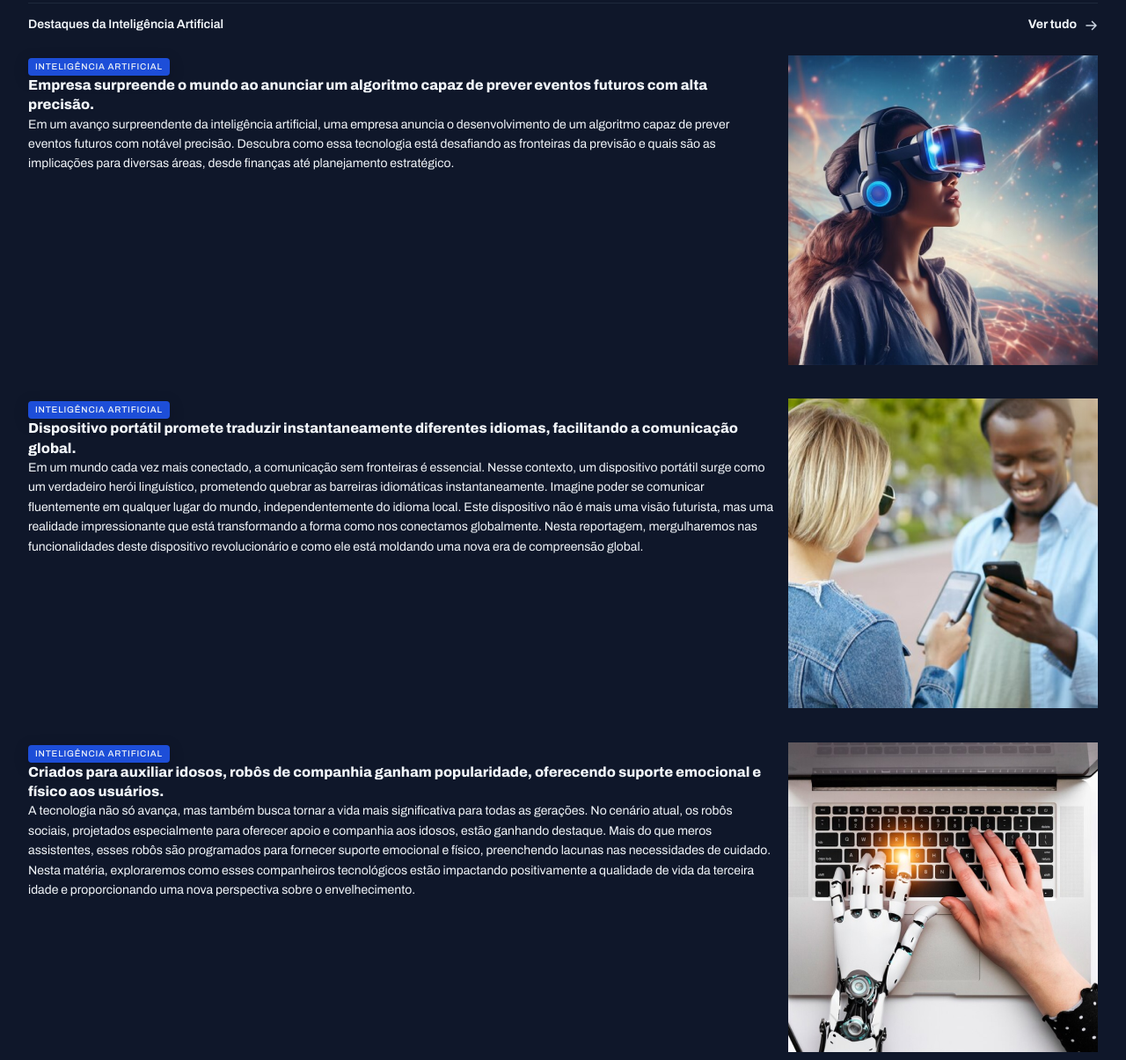
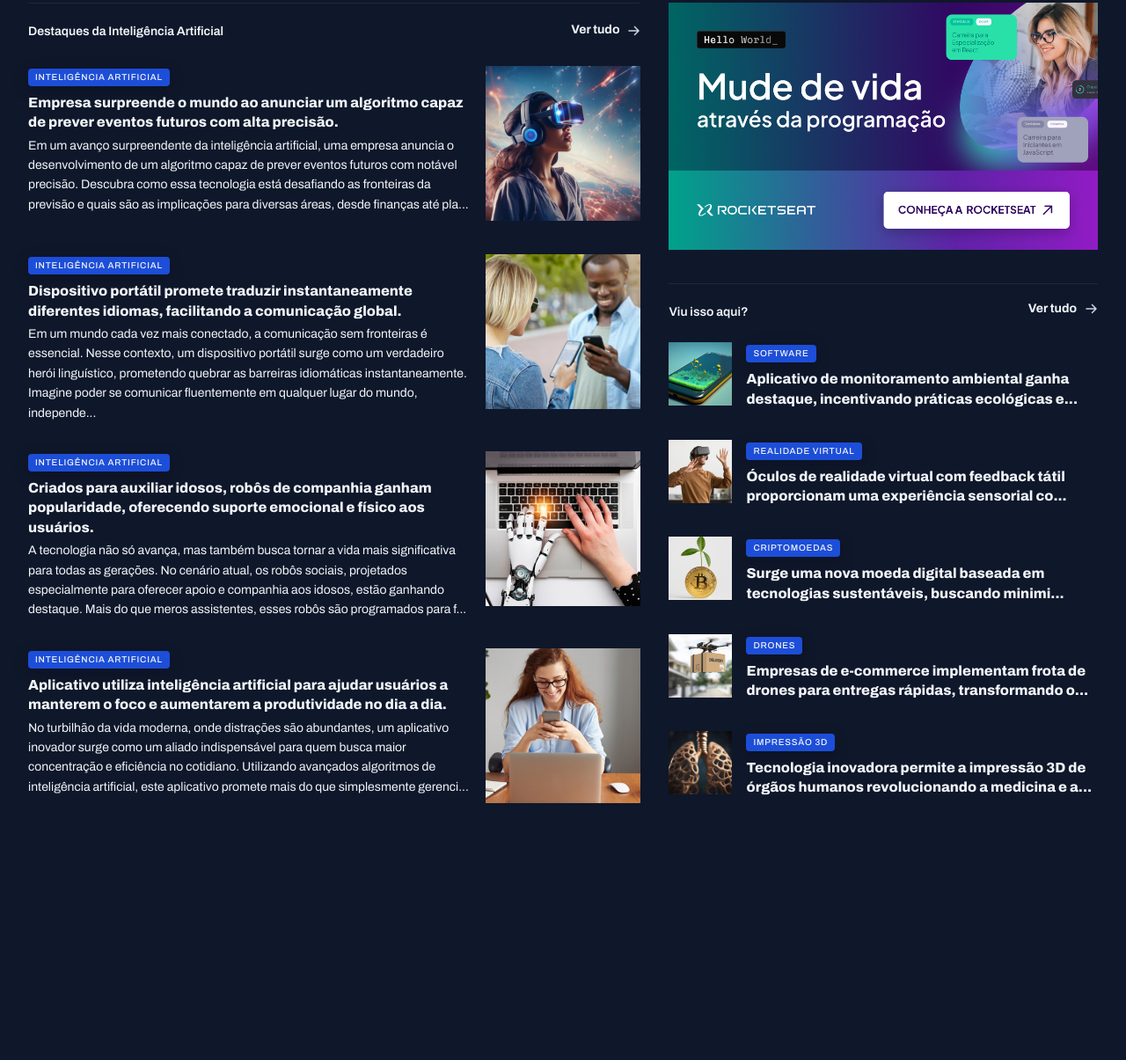
Before and after one commit to WallisonPhill/TechNews, a plain HTML site: page index.html in a window 1280 px wide. Shown: the part 1125-2330 px from the top of the page at 88% size. After the commit the page ends 2084 px from the top, so only its background shows below. Drawn offline with Linux system fonts and the light colour scheme.

Commit message:
Estilizando o Aside

```diff
--- a/index.html
+++ b/index.html
@@ -159,7 +159,7 @@
           <div>
             <span class="content-tag">Inteligência Artificial</span>
             <h3 class="text-xl">Empresa surpreende o mundo ao anunciar um algoritmo capaz de prever eventos futuros com alta precisão.</h3>
-            <p class="text-sm">Em um avanço surpreendente da inteligência artificial, uma empresa anuncia o desenvolvimento de um algoritmo capaz de prever eventos futuros com notável precisão. Descubra como essa tecnologia está desafiando as fronteiras da previsão e quais são as implicações para diversas áreas, desde finanças até planejamento estratégico.</p>
+            <p class="text-sm">Em um avanço surpreendente da inteligência artificial, uma empresa anuncia o desenvolvimento de um algoritmo capaz de prever eventos futuros com notável precisão. Descubra como essa tecnologia está desafiando as fronteiras da previsão e quais são as implicações para diversas áreas, desde finanças até pla...</p>
           </div>
           <div>
             <img src="Assets/images/Image 10.png" alt="Menina usando óculos VR">
@@ -170,7 +170,7 @@
           <div>
             <span class="content-tag">Inteligência Artificial</span>
             <h3 class="text-xl">Dispositivo portátil promete traduzir instantaneamente diferentes idiomas, facilitando a comunicação global.</h3>
-            <p class="text-sm">Em um mundo cada vez mais conectado, a comunicação sem fronteiras é essencial. Nesse contexto, um dispositivo portátil surge como um verdadeiro herói linguístico, prometendo quebrar as barreiras idiomáticas instantaneamente. Imagine poder se comunicar fluentemente em qualquer lugar do mundo, independentemente do idioma local. Este dispositivo não é mais uma visão futurista, mas uma realidade impressionante que está transformando a forma como nos conectamos globalmente. Nesta reportagem, mergulharemos nas funcionalidades deste dispositivo revolucionário e como ele está moldando uma nova era de compreensão global.</p>
+            <p class="text-sm">Em um mundo cada vez mais conectado, a comunicação sem fronteiras é essencial. Nesse contexto, um dispositivo portátil surge como um verdadeiro herói linguístico, prometendo quebrar as barreiras idiomáticas instantaneamente. Imagine poder se comunicar fluentemente em qualquer lugar do mundo, independe...</p>
           </div>
           <div>
             <img src="Assets/images/Image 11.png" alt="Pessoas usando smartphones">
@@ -181,7 +181,7 @@
           <div>
             <span class="content-tag">Inteligência Artificial</span>
             <h3 class="text-xl">Criados para auxiliar idosos, robôs de companhia ganham popularidade, oferecendo suporte emocional e físico aos usuários.</h3>
-            <p class="text-sm">A tecnologia não só avança, mas também busca tornar a vida mais significativa para todas as gerações. No cenário atual, os robôs sociais, projetados especialmente para oferecer apoio e companhia aos idosos, estão ganhando destaque. Mais do que meros assistentes, esses robôs são programados para fornecer suporte emocional e físico, preenchendo lacunas nas necessidades de cuidado. Nesta matéria, exploraremos como esses companheiros tecnológicos estão impactando positivamente a qualidade de vida da terceira idade e proporcionando uma nova perspectiva sobre o envelhecimento.</p>
+            <p class="text-sm">A tecnologia não só avança, mas também busca tornar a vida mais significativa para todas as gerações. No cenário atual, os robôs sociais, projetados especialmente para oferecer apoio e companhia aos idosos, estão ganhando destaque. Mais do que meros assistentes, esses robôs são programados para f...</p>
           </div>
           <div>
             <img src="Assets/images/Image 12.png" alt="Mão humana e robótica usando teclado">
@@ -193,7 +193,7 @@
             <span class="content-tag">Inteligência Artificial</span>
             <h3 class="text-xl">Aplicativo utiliza inteligência artificial para ajudar usuários a manterem o foco e aumentarem a produtividade no dia a dia.
             </h3>
-            <p class="text-sm">No turbilhão da vida moderna, onde distrações são abundantes, um aplicativo inovador surge como um aliado indispensável para quem busca maior concentração e eficiência no cotidiano. Utilizando avançados algoritmos de inteligência artificial, este aplicativo promete mais do que simplesmente gerenciar tarefas; ele está programado para compreender os padrões de trabalho de cada usuário, oferecendo sugestões personalizadas para otimizar o tempo e maximizar a produtividade. Nesta matéria, exploraremos como essa ferramenta tecnológica está se tornando a chave para manter o foco em um mundo cada vez mais cheio de distrações, transformando a maneira como encaramos nossas responsabilidades diárias.</p>
+            <p class="text-sm">No turbilhão da vida moderna, onde distrações são abundantes, um aplicativo inovador surge como um aliado indispensável para quem busca maior concentração e eficiência no cotidiano. Utilizando avançados algoritmos de inteligência artificial, este aplicativo promete mais do que simplesmente gerenci...</p>
           </div>
           <div>
             <img src="Assets/images/Image 13.png" alt="Mulher sorrindo e usando o celular">
@@ -202,13 +202,12 @@
       </div>
     </section>
 
-    <div>
+    <aside>
       <div id="ads">
         <img src="Assets/images/Ads.png" alt="Anúncio da RocketSeat">
       </div>
-    </div>
 
-    <section id="more">
+      <section id="more">
       <header class="grid grid-flow-col">
         <h3>Viu isso aqui?</h3>
         <a href="#" class="grid grid-flow-col">
@@ -225,7 +224,7 @@
 
           <div>
             <span class="content-tag">Software</span>
-            <h3 class="text-xl">Aplicativo de monitoramento ambiental ganha destaque, incentivando práticas ecológicas e promovendo a conscientização.</h3>
+            <h3 class="text-xl">Aplicativo de monitoramento ambiental ganha destaque, incentivando práticas ecológicas e...</h3>
           </div>
         </article>
 
@@ -236,7 +235,7 @@
 
           <div>
             <span class="content-tag">Realidade Virtual</span>
-            <h3 class="text-xl">Óculos de realidade virtual com feedback tátil proporcionam uma experiência sensorial completa, imergindo usuários em ambientes digitais.</h3>
+            <h3 class="text-xl">Óculos de realidade virtual com feedback tátil proporcionam uma experiência sensorial co...</h3>
           </div>
         </article>
 
@@ -247,7 +246,7 @@
 
             <div>
               <span class="content-tag">Criptomoedas</span>
-              <h3 class="text-xl">Surge uma nova moeda digital baseada em tecnologias sustentáveis, buscando minimizar o impacto ambiental associado à mineração de criptomoedas.</h3>
+              <h3 class="text-xl">Surge uma nova moeda digital baseada em tecnologias sustentáveis, buscando minimi...</h3>
             </div>
         </article>
 
@@ -258,7 +257,7 @@
 
           <div>
             <span class="content-tag">Drones</span>
-            <h3 class="text-xl">Empresas de e-commerce implementam frota de drones para entregas rápidas, transformando o cenário do comércio online.</h3>
+            <h3 class="text-xl">Empresas de e-commerce implementam frota de drones para entregas rápidas, transformando o...</h3>
           </div>
         </article>
 
@@ -269,12 +268,13 @@
 
           <div>
             <span class="content-tag">Impressão 3D</span>
-            <h3 class="text-xl">Tecnologia inovadora permite a impressão 3D de órgãos humanos, revolucionando a medicina e a lista de espera por transplantes.</h3>
+            <h3 class="text-xl">Tecnologia inovadora permite a impressão 3D de órgãos humanos revolucionando a medicina e a...</h3>
           </div>
         </article>
 
       </div>
-    </section>
+     </section>
+    </aside>
   </main>
 </body>
 </html>
--- a/styles/global.css
+++ b/styles/global.css
@@ -53,8 +53,16 @@ img {
 }
 
 main {
-  margin-top: 40px;
-  gap: 80px;
+  margin-block: 40px;
+  row-gap: 80px;
+  column-gap: 32px;
+
+  grid-template-columns: 2fr 1.4fr;
+
+  grid-template-areas:
+  "featured featured"
+  "weekly weekly"
+  "ai aside";
 }
 
 .content-tag {
--- a/styles/sections.css
+++ b/styles/sections.css
@@ -25,8 +25,9 @@ section header {
   }
 }
 
+#featured {
+  grid-area: featured;
 
-#featured {
   img {
     height: 100%;
     object-fit: cover;
@@ -68,6 +69,7 @@ section header {
 }
 
 #weekly {
+  grid-area: weekly;
 
   &>div {
     grid-template-columns: repeat(4, 292px);
@@ -92,3 +94,35 @@ section header {
     }
   }
 }
+
+#ai {
+  grid-area: ai;
+
+  img {
+    width: 176px;
+    aspect-ratio: 1/1;
+    object-fit: cover;
+  }
+
+  h3 {
+    margin-block: 8px 4px;
+  }
+}
+
+aside {
+  grid-area: aside;
+}
+
+#more {
+  margin-top: 32px;
+
+  h3 {
+    margin-top: 8px;
+  }
+
+  img {
+    width: 72px;
+    aspect-ratio: 1/1;
+    object-fit: cover;
+  }
+}
```
